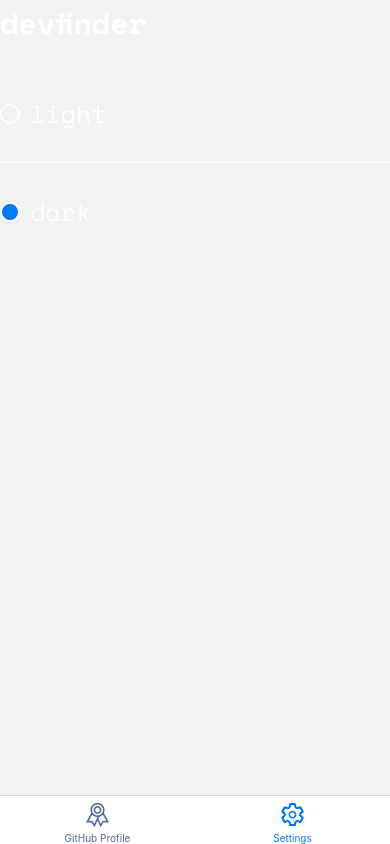
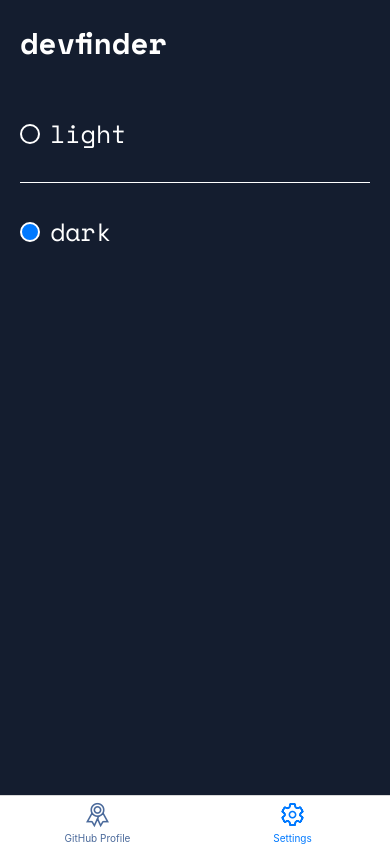
Before and after one commit to kmxtaylor/github-username-finder, a React Native app: screen /Settings in a window 390 px wide. Built offline with nearby package versions, Linux system fonts and the light colour scheme; no server answers.

Commit message:
re-apply main layout

```diff
--- a/src/screens/GitHubProfile/index.js
+++ b/src/screens/GitHubProfile/index.js
@@ -2,6 +2,7 @@ import { useState, useEffect } from 'react';
 import { View } from 'react-native';
 import axios from 'axios';
 
+import Main from 'layouts/Main';
 import Header from './Header';
 import InputArea from './InputArea';
 import Card from './Card';
@@ -49,11 +50,11 @@ const GitHubProfile = () => {
   }, []);
 
   return (
-    <View>
+    <Main>
       <Header />
       <InputArea searchUser={searchUser} loading={loading} />
       <Card user={user} error={error} loading={loading} />
-    </View>
+    </Main>
   );
 };
 
--- a/src/screens/Settings/index.js
+++ b/src/screens/Settings/index.js
@@ -1,6 +1,7 @@
 import { useEffect, useState } from 'react';
 import { StyleSheet, View, Pressable, ActivityIndicator } from 'react-native';
 
+import Main from 'layouts/Main';
 import Header from './Header';
 import MyText from 'components/MyText';
 
@@ -19,7 +20,7 @@ const Settings = () => {
   }, [theme]);
 
   return (
-    <View>
+    <Main>
       <Header style={{ marginBottom: 40 }} />
       <Pressable style={styles.button} onPress={() => {changeTheme('light')}}>
         <View style={[
@@ -36,7 +37,7 @@ const Settings = () => {
         ]} />
         <MyText style={{ fontSize: 25 }}>dark</MyText>
       </Pressable>
-    </View>
+    </Main>
   );
 };
 
```
